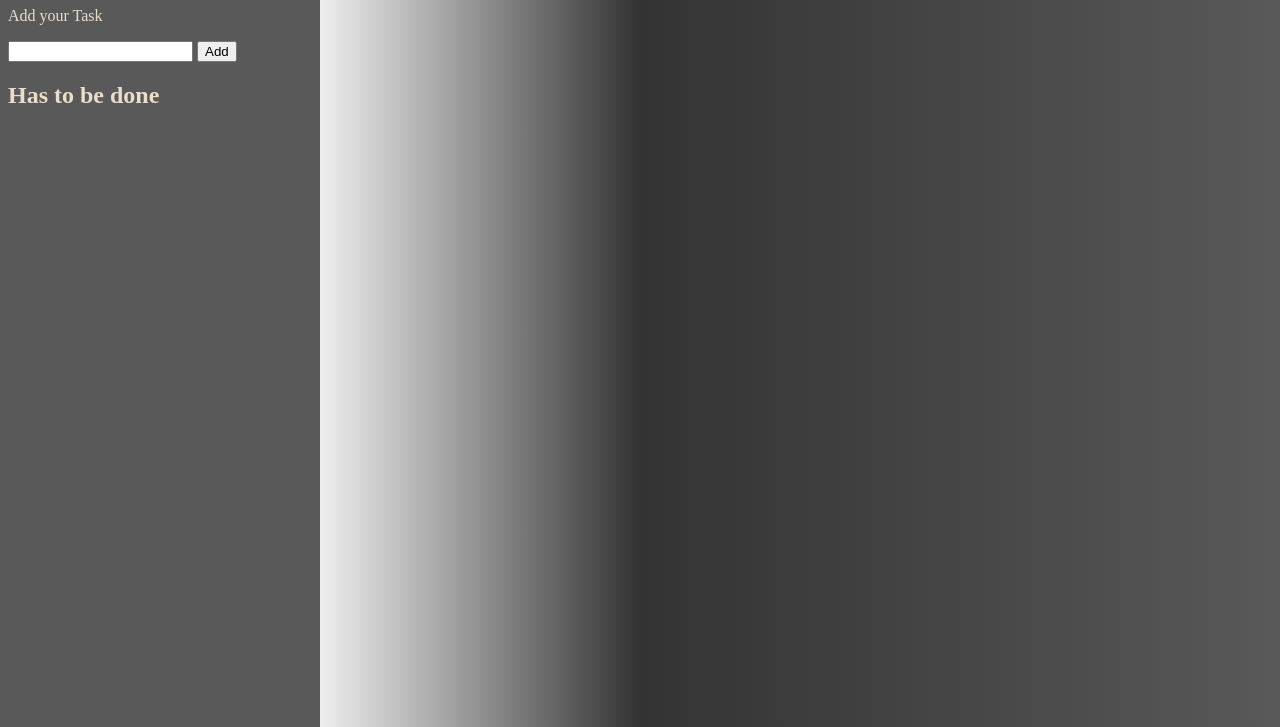
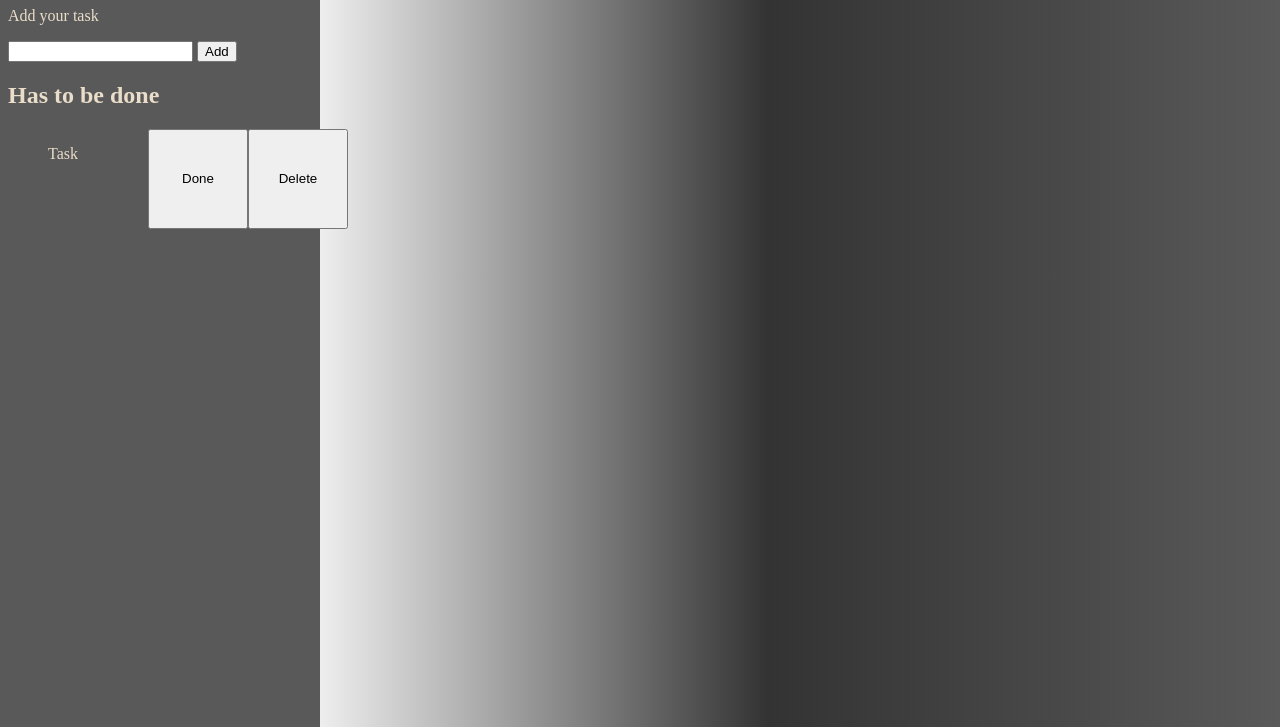
Before and after one commit to krauseangelique/TodoList2, a plain HTML site: page index.html in a window 1280 px wide. Shown: the part 73-800 px from the top of the page. Drawn offline with Linux system fonts and the light colour scheme.

Commit message:
CSS display flex

```diff
--- a/index.html
+++ b/index.html
@@ -13,9 +13,7 @@
 <body>
     <h1>To do List 2</h1>
     <div>
-        <p>
-          Add your Task
-        </p>
+    <p>Add your task</p>
         <div id="addTask">
             <form action="">
                 <input type="text" name="" id="">
@@ -26,13 +24,14 @@
     <h2>Has to be done</h2>
     <ul>
     <!--
-        code que je vais devoir injecter en JS
+        code que je vais devoir injecter en JS <li> message et <button> </li>
+        -->
 
-            <li>Task
-                <button>Done</button>
-                <button>Delete</button>
-            </li>
-    -->
+        <li><p>Task</p>
+            <button>Done</button>
+            <button>Delete</button>
+        </li>
+
     </ul>
 
 </body>
--- a/style.css
+++ b/style.css
@@ -3,5 +3,14 @@
 body {
     color: #EADDCA;
     font-family: roboto-regular;
-    background: linear-gradient(to left, rgb(89, 89, 89), #333 50%, #eee 75%, rgb(89, 89, 89) 75%);
+    background: linear-gradient(to left, rgb(89, 89, 89), #333 40%, #eee 75%, rgb(89, 89, 89) 75%);
 }
+
+li {
+    display: flex;
+    /*align-items: right; */
+}
+li > * {
+    width: 100px;
+    height: 100px;
+}
```
